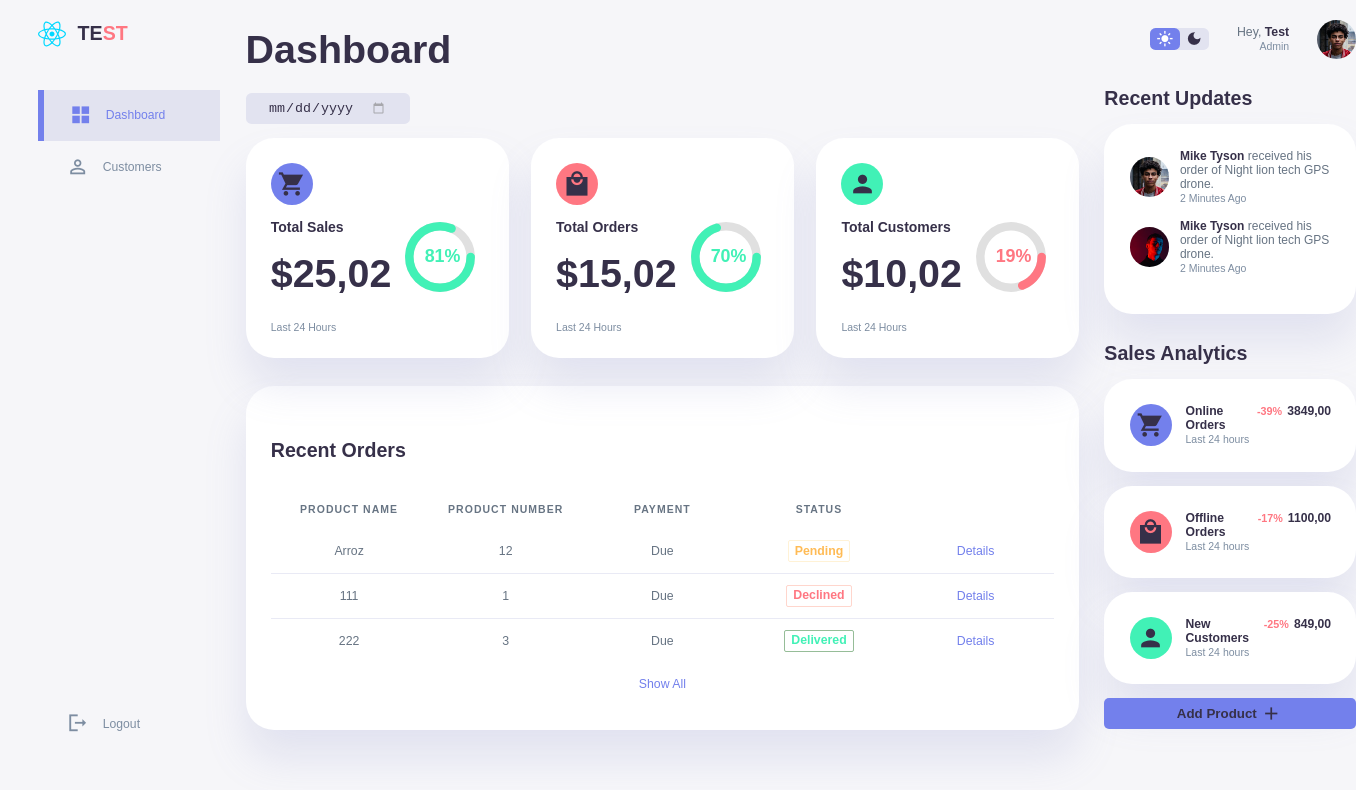
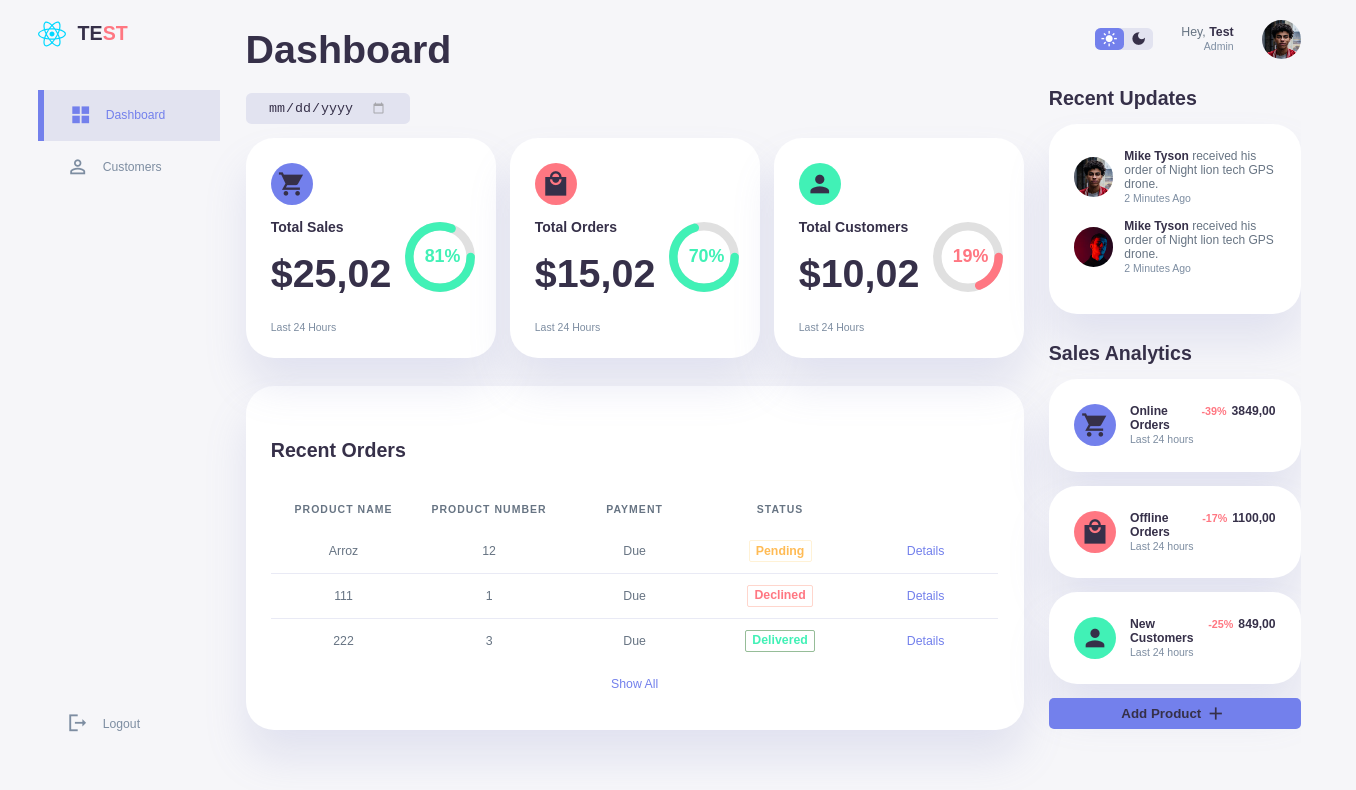
Before and after one commit to dxdns/react-components, a React (Vite) app: page / in a window 1280 px wide. Shown: the top 790 px of the page, 1356 px wide, since content can reach past the window. Built offline with nearby package versions, Linux system fonts and the light colour scheme.

Commit message:
insights: style responsive

```diff
--- a/src/pages/dashboard/style.css
+++ b/src/pages/dashboard/style.css
@@ -35,6 +35,13 @@
     }
 }
 
+@media screen and (max-width: 1440px) {
+    .insights {
+        grid-template-columns: repeat(3, 250px) !important;
+        gap: 1rem !important;
+    }
+}
+
 @media screen and (max-width: 1024px) {
     .insights {
         grid-template-columns: repeat(2, 1fr) !important;
```
